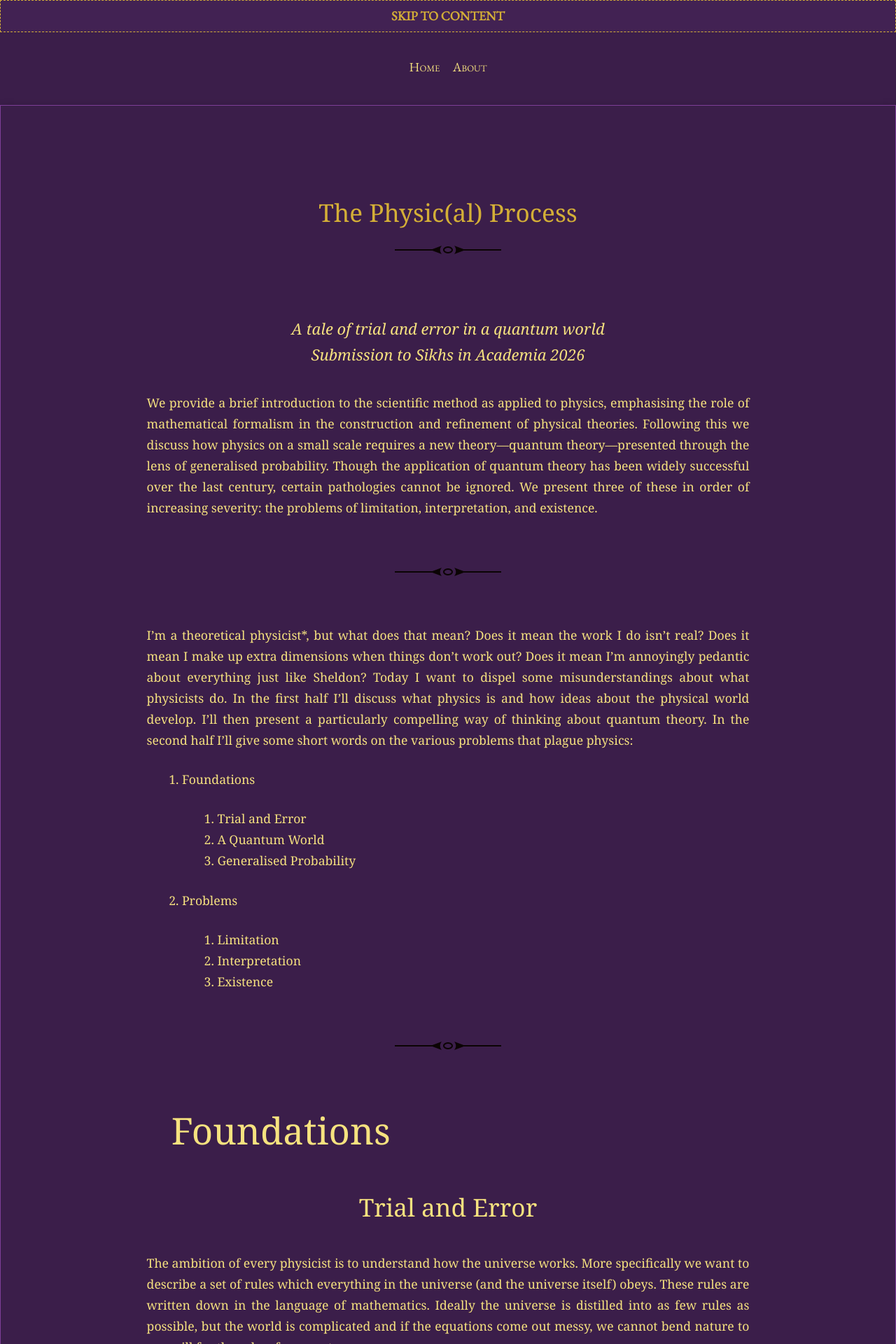
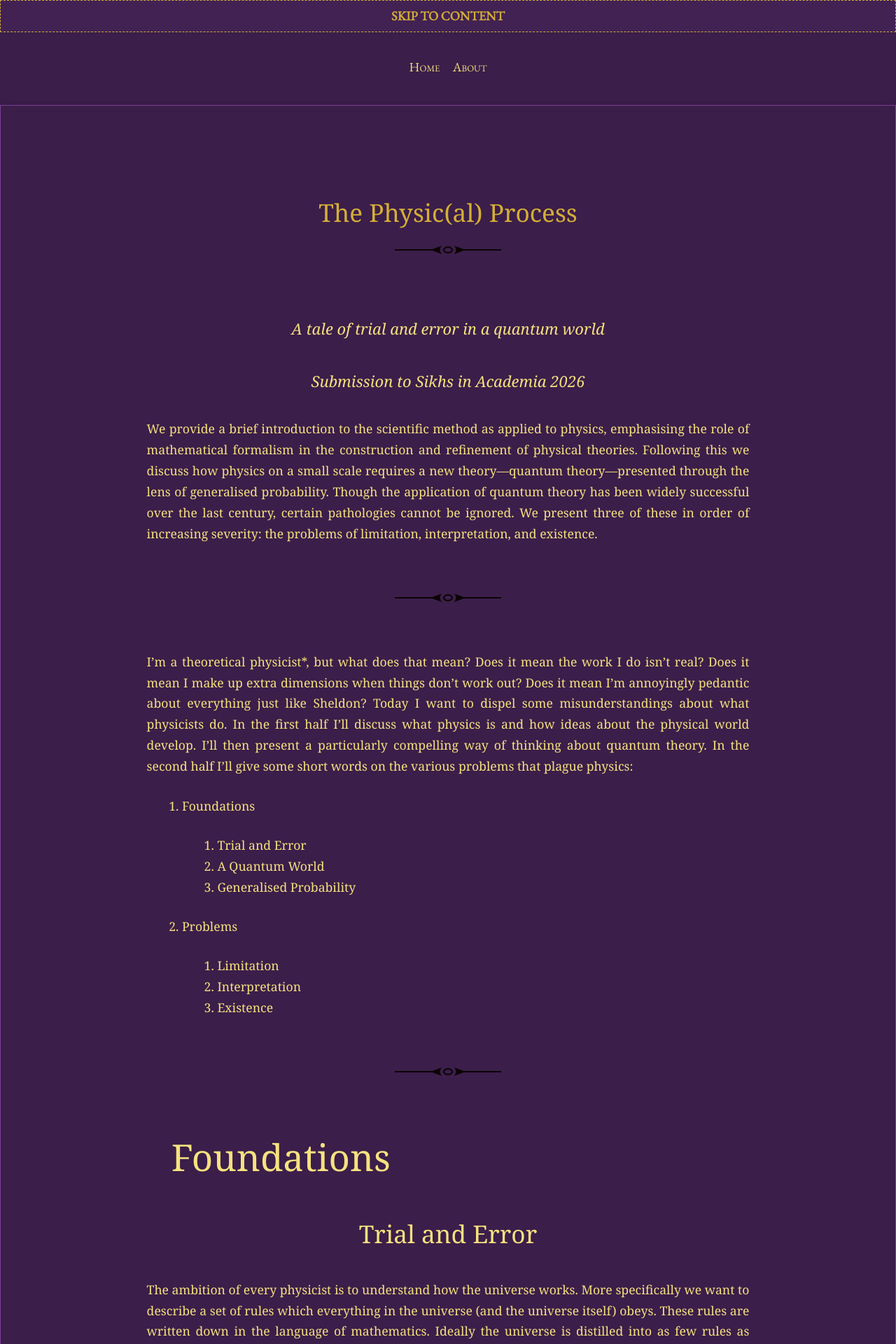
Before and after one commit to GangaSM/Meditations-on-Second-Philosophy, a Jekyll site: the page built from _posts/2026-05-09-thephysicalprocess.md, in a window 1280 px wide. Shown: the top 1920 px of the page at 70% size. Built offline with Jekyll 4.4.1, drawn with Linux system fonts in a browser that asks for light colours; some of the changed text lies outside the part shown.

Commit message:
Update 2026-05-09-thephysicalprocess.md

```diff
--- a/_posts/2026-05-09-thephysicalprocess.md
+++ b/_posts/2026-05-09-thephysicalprocess.md
@@ -1,6 +1,6 @@
 ---
 title: The Physic(al) Process
-subtitle: A tale of trial and error in a quantum world<br>Submission to Sikhs in Academia 2026
+subtitle: A tale of trial and error in a quantum world<br><br>Submission to Sikhs in Academia 2026
 layout: post
 author: Ganga Singh Manchanda
 category: philosophy of physics
@@ -33,13 +33,13 @@ To start then, let's guess some rule based on our intuition and write it down on
 
 <div style="text-align: center; font-size: 1em;">
 	\[ \text{force}=\text{mass}\times\text{velocity} \]
-<\div>
+</div>
 
 and then we check the physical consequences implied by this rule. Congratulations, you are now a theoretical physicist! Next we have to check that the universe actually obeys this rule, so we go out into the world and test whether what we've written down actually matches what happens. This is the job of the experimental physicist. If there is a discrepancy between prediction and experiment then the rules we wrote down were wrong and we go back to the drawing board. In this case we were wrong, but not entirely. According to this rule, the follow through on a punch has no impact on how much it hurts. If you've ever been punched, you know that just isn't true. Returning to the problem, let's instead write:
 
 <div style="text-align: center; font-size: 1em;">
 	\[ \text{force}=\text{mass}\times\text{acceleration} \]
-<\div>
+</div>
 
 and have an experimentalist verify again. Acceleration accounts for this follow through unlike velocity. This time we find that the rule holds, **but only under certain conditions**. And it's this phrase that contains everything important about how physics actually works. No rule is final.
 
@@ -61,7 +61,7 @@ With the ball, I could talk about the its position and its momentum, and how the
 
 <div style="text-align: center; font-size: 1em;">
 	\[ \Delta x\Delta p\ge\frac{\hbar}{2} \]
-<\div>
+</div>
 
 This equation describes a tradeoff in information between position and momentum. The more I know about position the less I know about momentum. The more I know about momentum the less I know about position.
 
@@ -81,7 +81,7 @@ In terms of the ball, all possible positions and momenta exist in a spreadsheet
 
 <div style="text-align: center; font-size: 1em;">
 	\[ \Omega=\{(L,F),(L,B),(R,F),(R,B)\} \]
-<\div>
+</div>
 
 Any one of these four options represents a complete specification of reality and even if we don't know the exact state of the ball, we know it's one of these four options.
 
@@ -89,7 +89,7 @@ In a state space description of reality, knowledge of one variable can narrow do
 
 <div style="text-align: center; font-size: 1em;">
 	\[ \Omega=\{(L,F),(L,B),(R,F)\} \]
-<\div>
+</div>
 
 Here when $x=L$, $p(L,F)=p(L,B)=\frac{1}{2}$, and when $x=R$, $p(R,F)=1$. In this case, if I know that $x=R$, then I immediately know that $p=F$ because the two results are correlated through the joint distribution $p(x,p)$.
 
```
